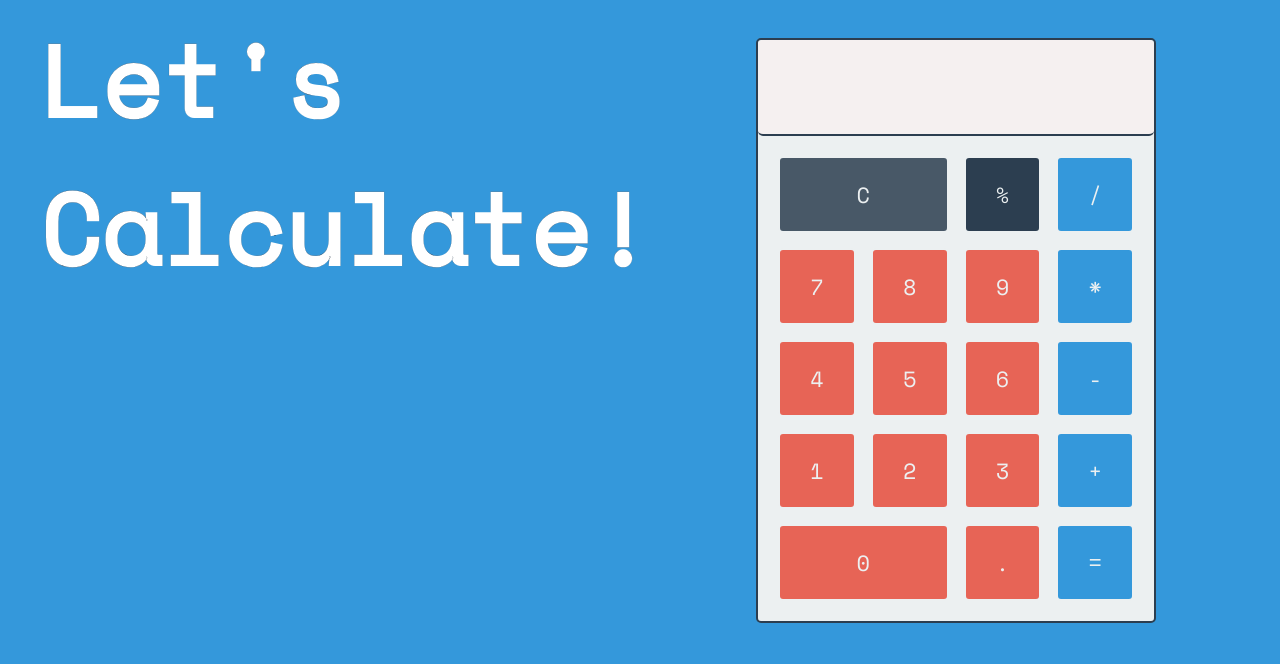
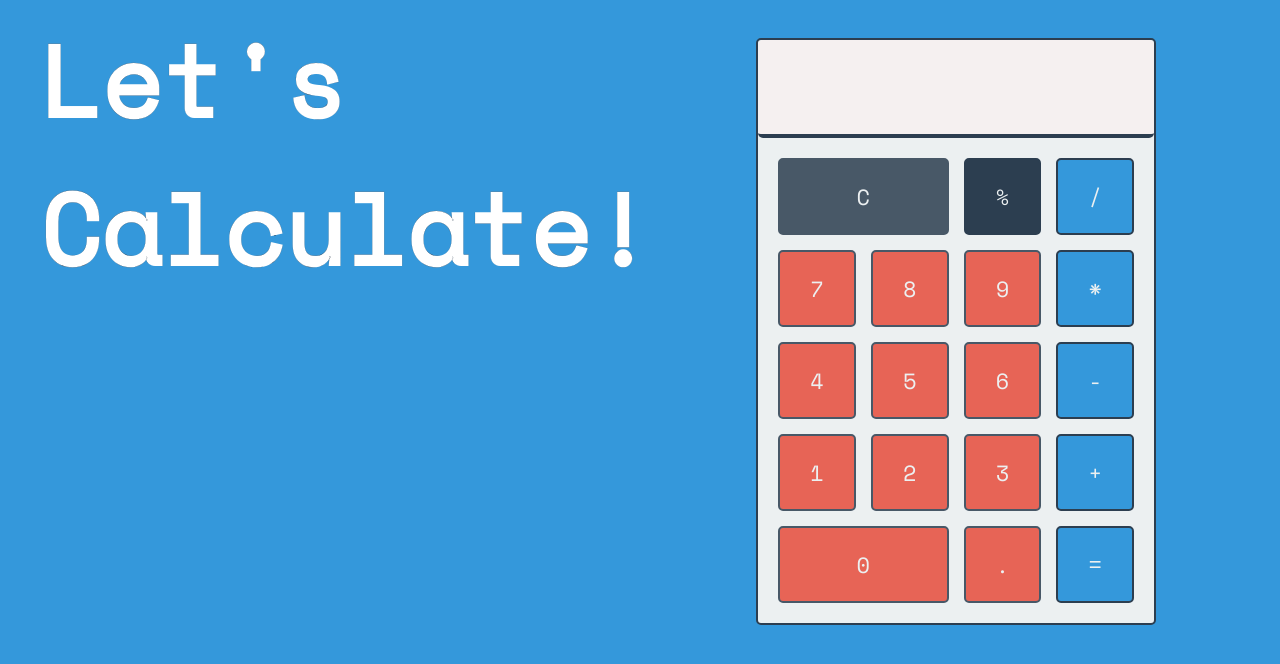
Before and after one commit to askoenig/js_calculator, a plain HTML site: page index.html in a window 1280 px wide. Drawn offline with nearby package versions, Linux system fonts and the light colour scheme.

Commit message:
css changes

```diff
--- a/styles.css
+++ b/styles.css
@@ -57,7 +57,8 @@ h1 {
 .calc-button {
   background: #e74c3c;
   opacity: 85%;
-  border: 2px solid #ecf0f1;
+  /* border: 2px solid #ecf0f1; */
+  border: 2px solid #2c3e50;
   padding: 20px;
   color: #ecf0f1;
   border-radius: 5px;
@@ -81,7 +82,7 @@ h1 {
   padding: 10px;
   padding-right: 30px;
   width: 100%;
-  border-bottom: 2px solid #2c3e50;
+  border-bottom: 4px solid #2c3e50;
   background-color: rgb(245, 240, 240);
   color: #333;
   text-align: right;
@@ -96,7 +97,8 @@ h1 {
 .operator-button,
 .equals-button {
   background-color: #3498db;
-  border: 2px solid #ecf0f1;
+  /* border: 2px solid #ecf0f1; */
+  border: 2px solid #2c3e50;
   padding: 20px;
   color: #ecf0f1;
   border-radius: 5px;
```
